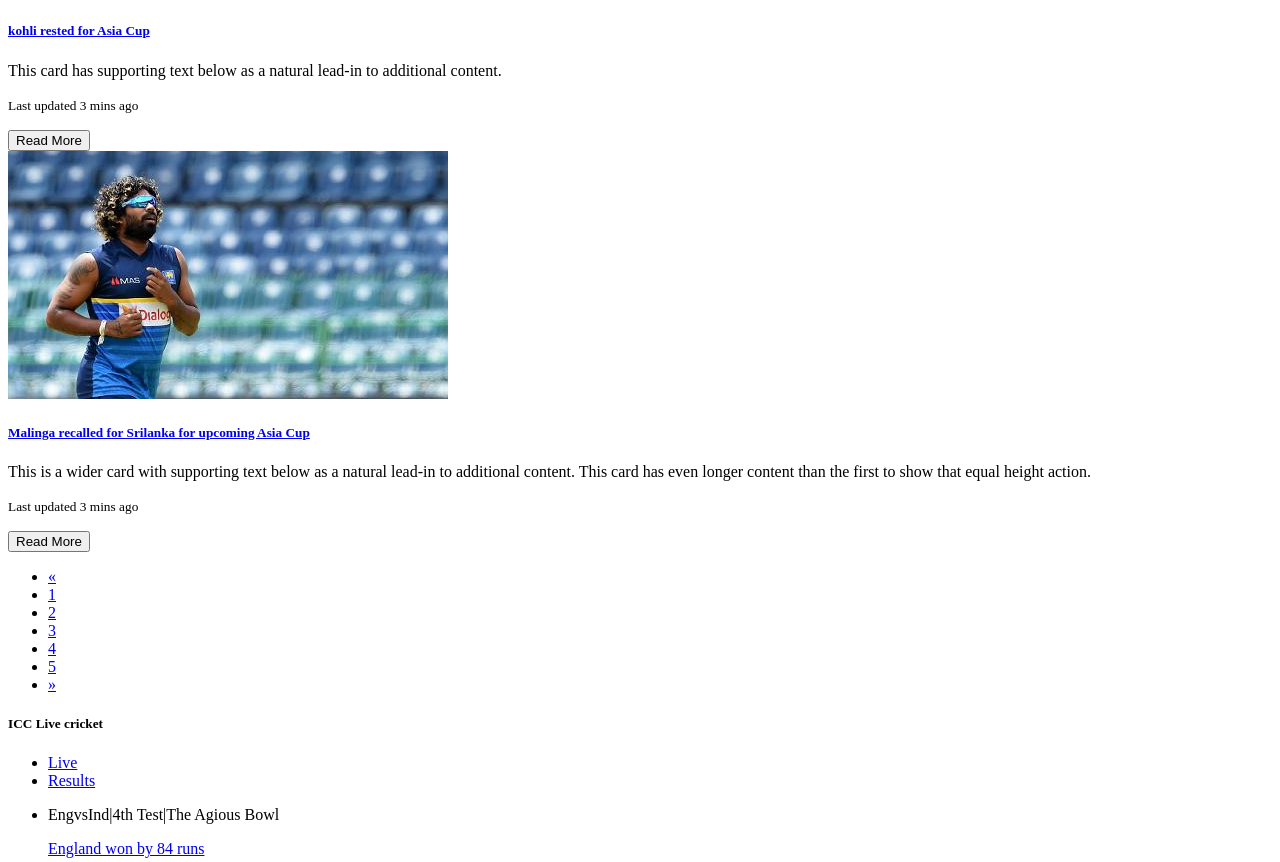
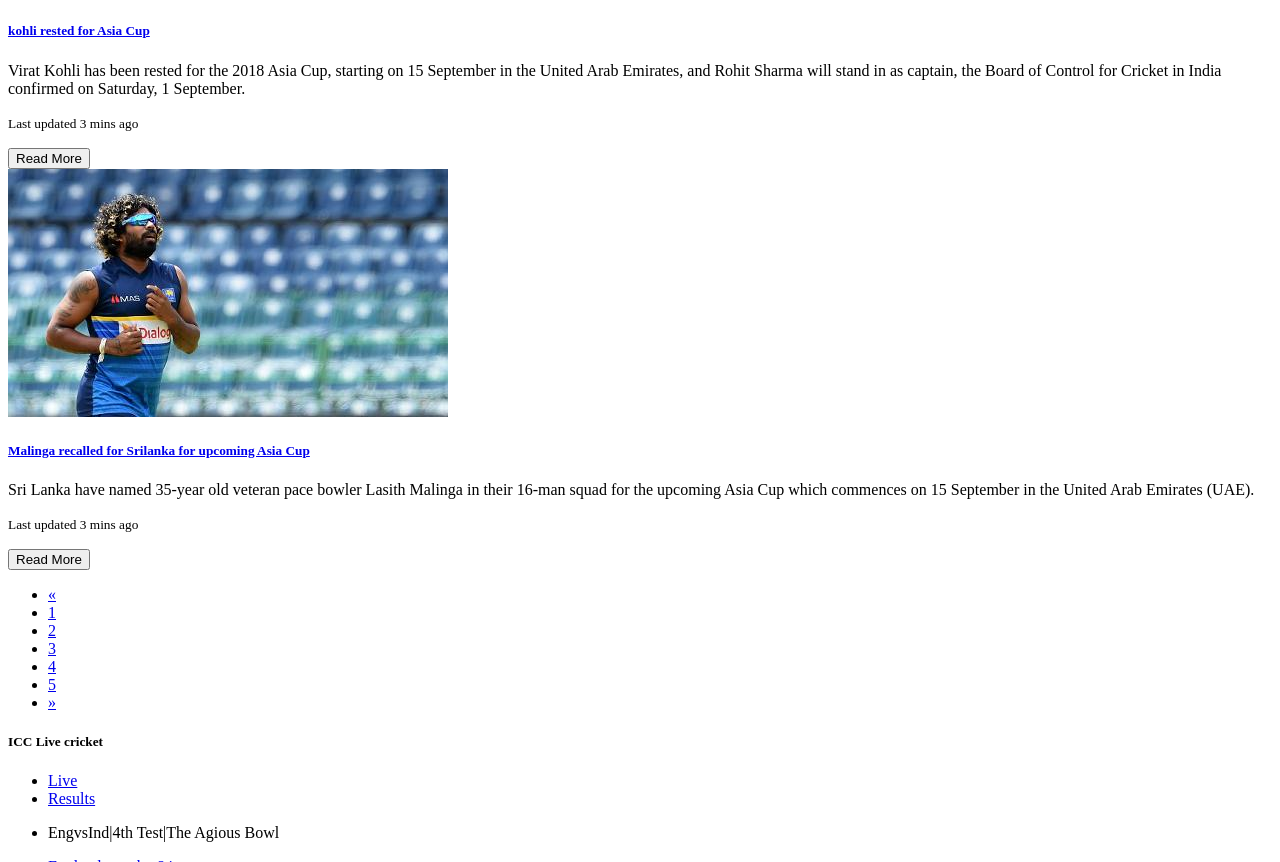
Before and after one commit to venkatesh-thota/assignment-2, a website: page index.html in a window 1280 px wide. Shown: the part 2292-3154 px from the top of the page. Drawn offline with Linux system fonts and the light colour scheme.

Commit message:
4th commit

```diff
--- a/index.html
+++ b/index.html
@@ -99,7 +99,7 @@
                         <img class="card-img-top" src="img/kohli.jpg" alt="Card image cap">
                         <div class="card-body">
                            <h5 class="card-title"><a href="#">kohli rested for Asia Cup</a></h5>
-                           <p class="card-text" id="ct2">This card has supporting text below as a natural lead-in to additional content.</p>
+                           <p class="card-text" id="ct2">Virat Kohli has been rested for the 2018 Asia Cup, starting on 15 September in the United Arab Emirates, and Rohit Sharma will stand in as captain, the Board of Control for Cricket in India confirmed on Saturday, 1 September.</p>
                            <p class="card-text"><small class="text-muted">Last updated 3 mins ago</small></p>
                            <button type="button" class="btn btn-primary">Read <span class="badge badge-light">More</span></button>
                         </div>
@@ -108,7 +108,7 @@
                         <img class="card-img-top" src="img/Lasith-Malinga.jpg" alt="Card image cap">
                         <div class="card-body">
                            <h5 class="card-title"><a href="#">Malinga recalled for Srilanka for upcoming Asia Cup</a></h5>
-                           <p class="card-text" id="ct3">This is a wider card with supporting text below as a natural lead-in to additional content. This card has even longer content than the first to show that equal height action.</p>
+                           <p class="card-text" id="ct3">Sri Lanka have named 35-year old veteran pace bowler Lasith Malinga in their 16-man squad for the upcoming Asia Cup which commences on 15 September in the United Arab Emirates (UAE).</p>
                            <p class="card-text"><small class="text-muted">Last updated 3 mins ago</small></p>
                            <button type="button" class="btn btn-primary">Read <span class="badge badge-light">More</span></button>
                         </div>
```
